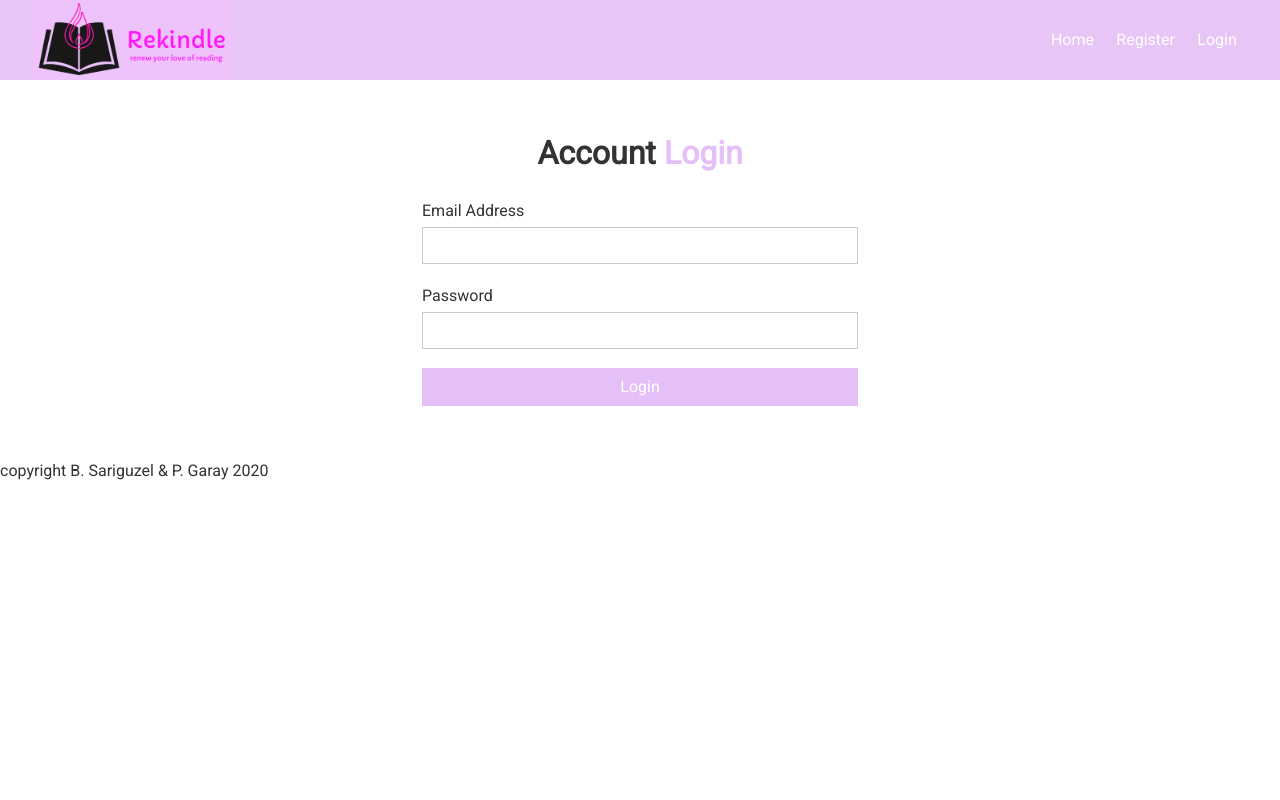
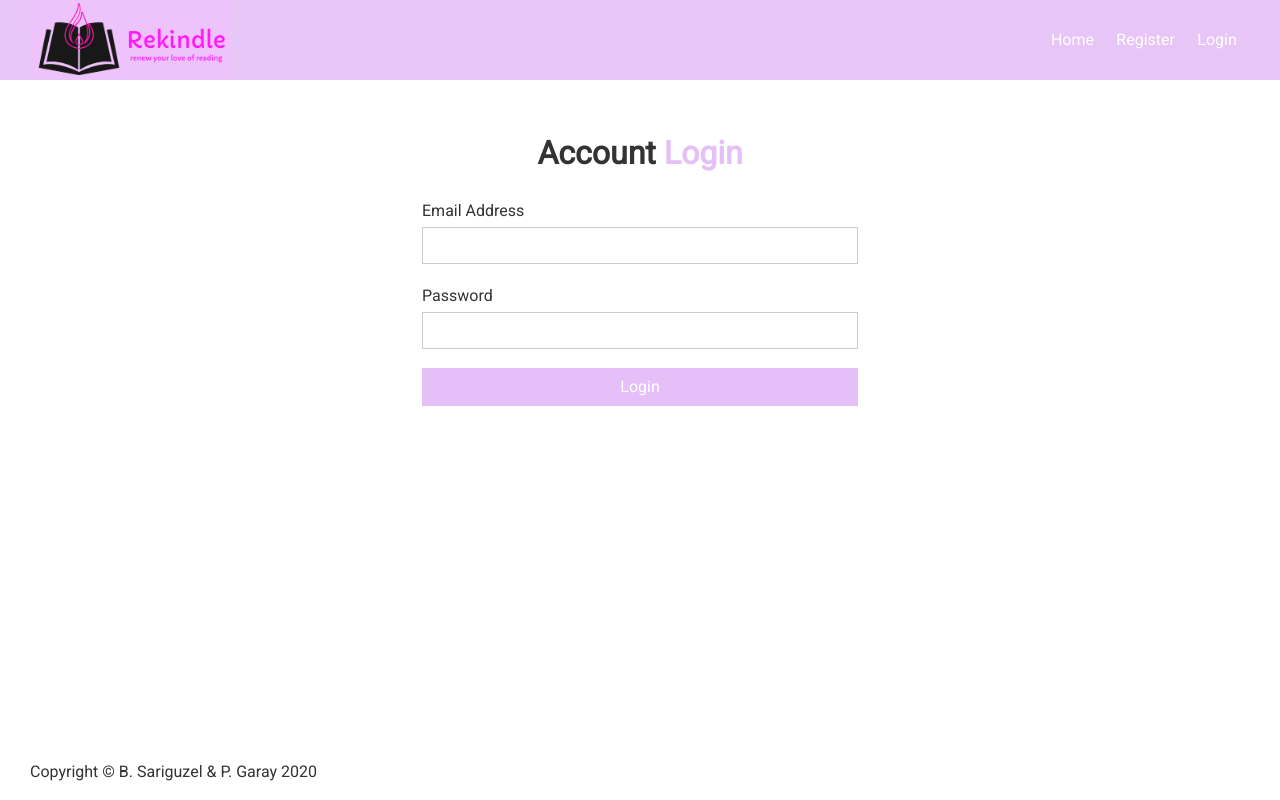
Before and after one commit to phenix1229/rekindle, a React (Create React App) app in the folder client/: page /login in a window 1280 px wide. Built offline with nearby package versions, Linux system fonts and the light colour scheme.

Commit message:
positioned footer

```diff
--- a/client/src/App.css
+++ b/client/src/App.css
@@ -385,6 +385,13 @@ table th {
   margin-right: 0.6rem;
 }
 
+.footer {
+  display: flex;
+  position: absolute;
+  bottom: 0px;
+  padding: 15px 0px 15px 30px;
+}
+
 /* Animation (Add After) */
 .item-enter {
   opacity: 0;
--- a/client/src/components/layout/Footer.js
+++ b/client/src/components/layout/Footer.js
@@ -3,8 +3,8 @@ import React, { Component } from 'react'
 export default class Footer extends Component {
     render() {
         return (
-            <div>
-                <p> copyright B. Sariguzel & P. Garay 2020 </p>
+            <div className="footer" >
+                <p> Copyright &copy; B. Sariguzel & P. Garay 2020 </p>
             </div>
         )
     }
```
